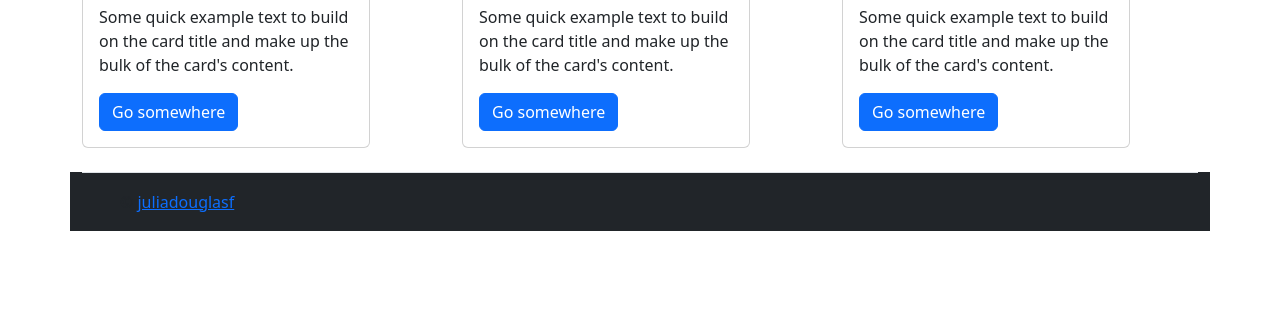
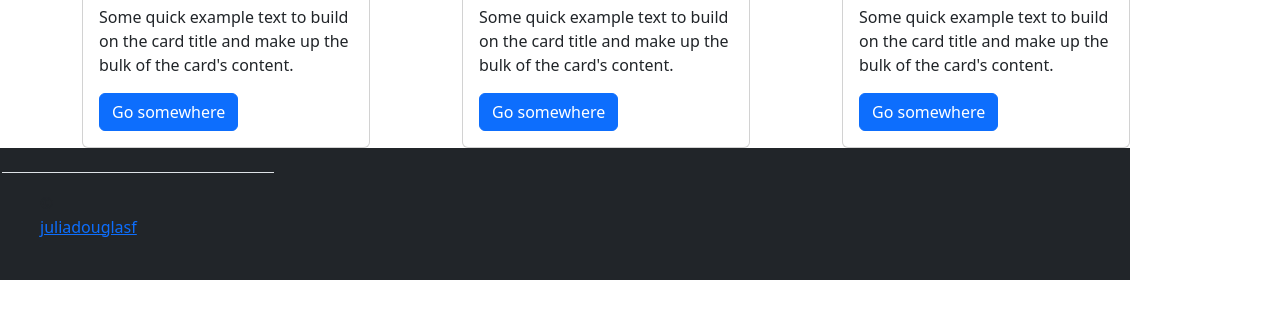
Before and after one commit to juliadouglasf/ottawaorgs, a plain HTML site: page index.html in a window 1280 px wide. Shown: the part 484-800 px from the top of the page. Drawn offline with nearby package versions, Linux system fonts and the light colour scheme.

Commit message:
Add style to footer

```diff
--- a/index.html
+++ b/index.html
@@ -121,7 +121,7 @@
         </div>
       </div>
     </div>
-    <div class="container container-fluid bg-dark py-0 my-0">
+    <div class="container container-fluid bg-dark py-0 my-0" style="width: 100%; display: flex; margin-left: -10px; margin-right: 0px">
       <footer class="d-flex flex-wrap justify-content-between align-items-center py-3 my-4 border-top">
         <div class="col-md-4 d-flex align-items-center">
           <a href="/" class="mb-3 me-2 mb-md-0 text-muted text-decoration-none lh-1">
```
